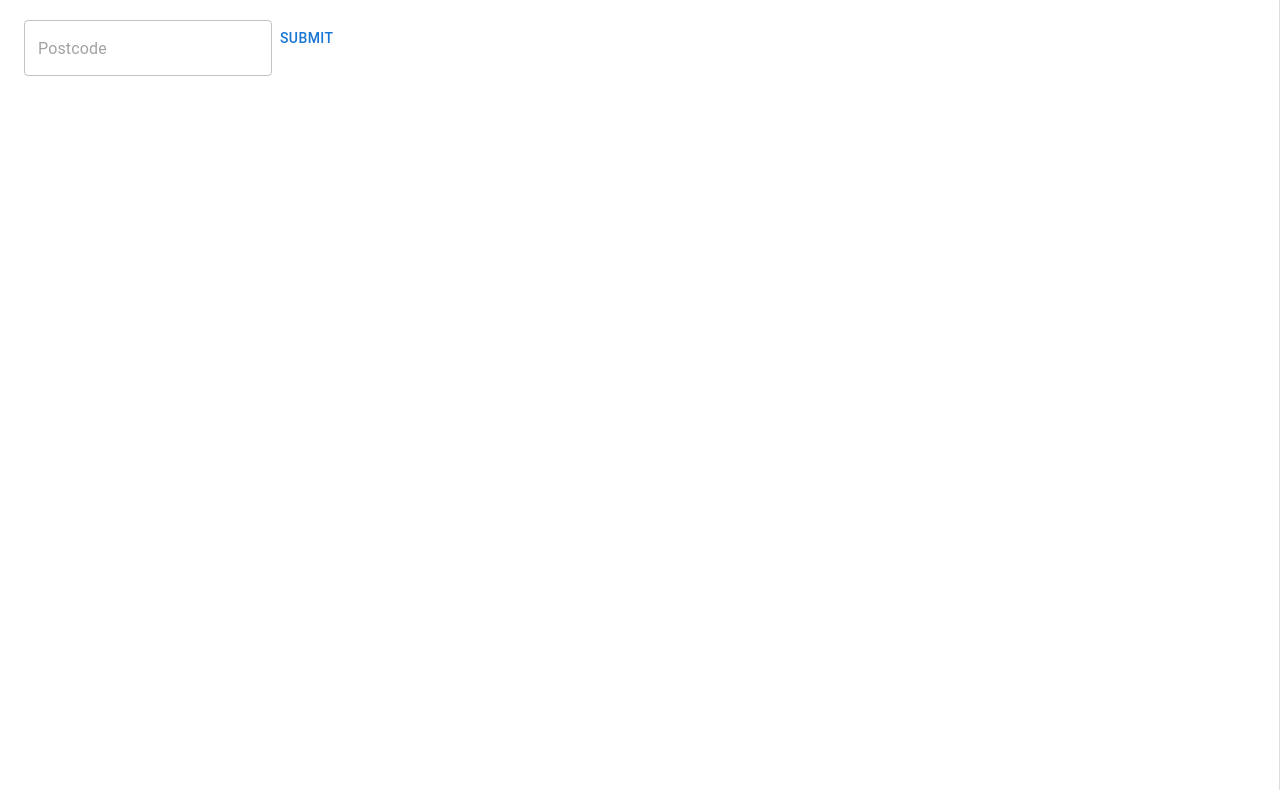
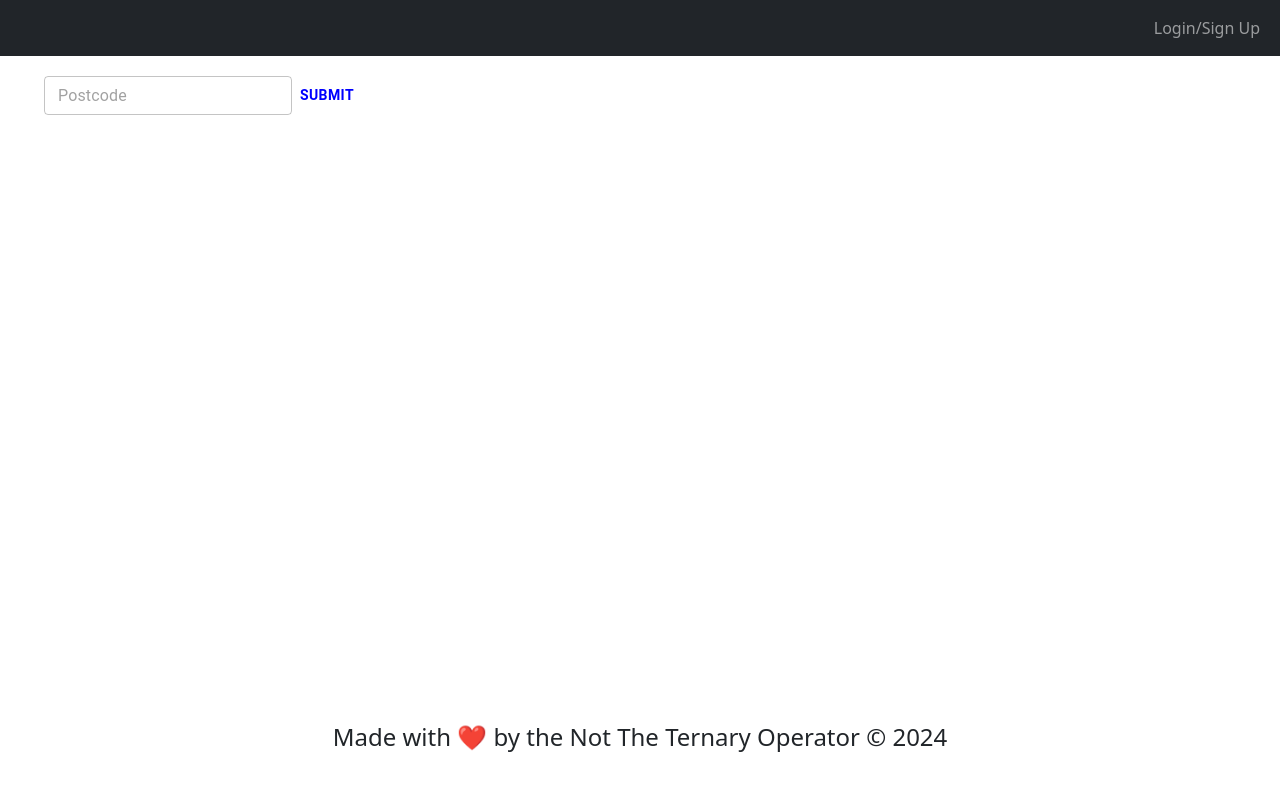
Before and after one commit to nottheternaryoperator/feed-the-world, a React (Vite) app in the folder client/: page / in a window 1280 px wide. Shown: the top 790 px of the page. Built offline with nearby package versions, Linux system fonts and the light colour scheme.

Commit message:
change to structure of pages and components to ensure all sections are going to be visible on the page without the search covering the rest. Some styling work also added to the CSS pages as well as code to the App.jsx to change the routes for some of the components.

```diff
--- a/client/src/App.css
+++ b/client/src/App.css
@@ -1,62 +1,44 @@
-* {
-  margin: 0;
-  padding: 0;
-  box-sizing: border-box;
-  text-decoration: none;
-  background: transparent;
-  font-family: 'Nunito', sans-serif;
-  color: lightgrey;
+
+
+body {
+  background-color: #474747db; /* Set background color for the body */
 }
 
-body {
-  background: rgb(30, 30, 30);
-  color: rgb(30, 30, 30);
-  overflow: hidden;
-  overflow-y: scroll;
+.muiButtonBase-root {
+  color: #f9b66a; /* Adjust color for specific elements if needed */
 }
 
-a {
-  font-weight: 500;
-  color: #646cff;
-  text-decoration: inherit;
-}
-a:hover {
-  color: #535bf2;
+.app-container {
+  display: flex;
+  flex-direction: column;
+  min-height: 100vh; /* Set minimum height to 100% of the viewport height */
 }
 
-h1 {
-  font-size: 3.2em;
-  line-height: 1.1;
+.content-container {
+  flex-grow: 1; /* Allow the content to grow to fill the remaining space */
+  padding: 20px; /* Adjust padding as needed */
 }
 
-button {
-  border-radius: 8px;
-  border: 1px solid transparent;
-  padding: 0.6em 1.2em;
-  font-size: 1em;
-  font-weight: 500;
-  font-family: inherit;
-  background-color: #1a1a1a;
-  cursor: pointer;
-  transition: border-color 0.25s;
-}
-button:hover {
-  border-color: #646cff;
-}
-button:focus,
-button:focus-visible {
-  outline: 4px auto -webkit-focus-ring-color;
+.bank-search-panel {
+  width: 500px; /* Set the width of the panel */
+  flex-shrink: 0; /* Prevent the panel from shrinking */
+  margin-bottom: 20px;
+  background-color: #fff; /* Optional: Set background color */
+  /* border-right: 1px solid #862e2e; */
 }
 
-@media (prefers-color-scheme: light) {
-  :root {
-    color: #213547;
-    background-color: #ffffff;
-  }
-  a:hover {
-    color: #747bff;
-  }
-  button {
-    background-color: #f9f9f9;
-  }
+.search-bar {
+  margin-bottom: 20px; /* Adjust margin as needed */
 }
+
+.search-results {
+  margin-top: 20px; /* Adjust margin as needed */
+}
+
+.card {
+  margin-bottom: 20px; /* Adjust margin as needed */
+  border: 1.5px solid #ddd; /* Optional: Add border to cards */
+  border-radius: 10px; /* Optional: Add border radius to cards */
+  height: 130px;
+  font-size: 8px; /* Optional: Adjust font size */
+}
--- a/client/src/App.jsx
+++ b/client/src/App.jsx
@@ -1,19 +1,10 @@
-// import './App.css';
-// import { useState } from 'react';
-// import Navbar from './components/Navbar/navbar.jsx';
-// import LoginForm from './components/login/Login.jsx';
-import {
-  ApolloClient,
-  InMemoryCache,
-  ApolloProvider,
-  createHttpLink,
-} from '@apollo/client';
+// App.jsx
+import { ApolloClient, InMemoryCache, ApolloProvider, createHttpLink } from '@apollo/client';
 import { setContext } from '@apollo/client/link/context';
-import BankSearch from './pages/bankSearch.jsx';
-
+import BankSearch from './components/bankSearch/bankSearch.jsx';
 import AppNavbar from './components/form/Navbar.jsx';
-
 import Footer from './components/footer/footer.jsx';
+import './App.css'; // Import the CSS file
 
 const httpLink = createHttpLink({
   uri: '/graphql',
@@ -37,16 +28,16 @@ const client = new ApolloClient({
 function App() {
   return (
     <ApolloProvider client={client}>
-      <>
+      <div className="app-container">
         <AppNavbar />
-        <BankSearch />
-        {/* <Navbar /> */}
-        {/* Conditionally render the LoginForm modal */}
-        {/* {!isLoggedIn && <LoginForm onLoginSuccess={handleLoginSuccess} />} */}
-        {/* Render other components */}
-      </>
-      <Footer />
+        <div className="content-container">
+          {/* Add other components here */}
+          <BankSearch />
+        </div>
+        <Footer />
+      </div>
     </ApolloProvider>
   );
 }
+
 export default App;
--- a/client/src/pages/bankSearch.css
+++ b/client/src/components/bankSearch/bankSearch.css
@@ -1,20 +1,24 @@
-.bank-search-panel {
-    position: fixed;
-    left: 0;
-    top: 0;
-    width: 100vw; /* Adjust width as needed */
-    height: 100vh; /* Make the panel cover the entire height of the viewport */
-    overflow-y: auto; /* Enable vertical scrolling if content overflows */
-    padding: 20px; /* Adjust padding as needed */
-    margin: 0; /* Reset margin */
-    background-color: #fff; /* Optional: Set background color */
-    border-right: 1px solid #ddd; /* Optional: Add border to visually separate from the rest of the page */
-  }
 
   .search-bar {
     margin-bottom: 20px; /* Adjust margin as needed */
+    display: flex;
+    align-items: center;
+  }
+  .search-bar button {
+    margin-left: 10 px;
+    color: blue;
+    font-weight: 600;
+    transition: background-color 0.3s ease;
+    border: grey;
   }
 
+  .search-bar button:hover {
+    background-color: #ff5733;
+    color: aqua;
+  }
+  .search-bar input {
+    height: 6px;
+  }
   .search-results {
     margin-top: 20px; /* Adjust margin as needed */
   }
--- a/client/src/pages/bankSearch.jsx
+++ b/client/src/components/bankSearch/bankSearch.jsx
@@ -1,23 +1,14 @@
-
+// bankSearch.jsx
 import { useState, useEffect } from 'react';
 import { useMutation } from '@apollo/client';
-import { SAVE_BANK } from '../utils/mutations';
-import Auth from '../utils/auth';
-import { saveBankNames, getSavedBankNames } from '../utils/localStorage';
-// import { FormControl } from '@mui/base/FormControl';
+import { SAVE_BANK } from '../../utils/mutations';
+import Auth from '../../utils/auth';
+import { saveBankNames, getSavedBankNames } from '../../utils/localStorage';
 import TextField from "@mui/material/TextField";
-import {
-  CardActionArea,
-  FormControl,
-  FormLabel,
-  CardActions,
-  CardContent,
-  Typography,
-} from "@mui/material";
 import Button from "@mui/material/Button";
 import Container from "@mui/material/Container";
-import Grid from "@mui/material/Grid";
 import Card from "@mui/material/Card";
+import { CardContent, CardActions, Typography } from "@mui/material";
 import "./bankSearch.css";
 
 const BankSearch = () => {
@@ -30,48 +21,37 @@ const BankSearch = () => {
     return () => saveBankNames(savedBankNames);
   });
 
-  //function to handle the input form for postcode. it calls the api with the input from the form, and maps the response to bankData object.
   const formSubmitHandler = async (event) => {
     event.preventDefault();
-    console.log(searchInput);
     if (!searchInput) {
       return false;
     }
 
     try {
       const response = await fetch(
-        `https://www.givefood.org.uk/api/2/foodbanks/search/?address=${searchInput}` //put API in here
+        `https://www.givefood.org.uk/api/2/foodbanks/search/?address=${searchInput}`
       );
       if (!response.ok) {
         throw new Error("API response error");
       }
-      console.log(response);
 
       const results = await response.json();
 
-      console.log(results);
-
       const bankData = results.map((bank) => ({
-        // bankId: bank.id,
         name: bank.name,
         address: bank.address,
-        needs: bank.needs.needs || [
-          "This foodbank hasn't posted any needed items.",
-        ],
+        needs: bank.needs.needs || ["This foodbank hasn't posted any needed items."],
         phone: bank.phone || ["no phone number available."],
         email: bank.email || ["no email address available."],
         link: bank.urls.homepage || ["no website address available"],
       }));
-      console.log(bankData);
       setSearchedBanks(bankData);
       setSearchInput("");
     } catch (err) {
       console.error(err);
     }
-
   };
 
-  // function to save the selected foodbanks to the database
   const saveBankHandler = async (name) => {
     const bankToSave = searchedBanks.find((bank) => bank.name === name);
 
@@ -93,19 +73,18 @@ const BankSearch = () => {
   };
 
   return (
-    <>
-      <Container maxWidth="sm" className="bank-search-panel">
-        <FormControl
-          className="search-bar"
-          onSubmit={formSubmitHandler}
-          value={searchInput}
-          onChange={(e) => setSearchInput(e.target.value)}>
-          <form>
-            <TextField type="text" placeholder="Postcode" variant="outlined" />
-            <Button type="submit">Submit</Button>
-          </form>
-        </FormControl>
-
+    <div className="bank-search-panel">
+      <Container maxWidth="sm">
+        <form onSubmit={formSubmitHandler} className="search-bar">
+          <TextField
+            type="text"
+            placeholder="Postcode"
+            variant="outlined"
+            value={searchInput}
+            onChange={(e) => setSearchInput(e.target.value)}
+          />
+          <Button type="submit">Submit</Button>
+        </form>
 
         <div className="search-results">
           {searchedBanks.map((bank) => (
@@ -115,14 +94,15 @@ const BankSearch = () => {
                 <Typography>{bank.address}</Typography>
               </CardContent>
               <CardActions>
-                <Button size="small">Favorite</Button>
+                <Button size="small" onClick={() => saveBankHandler(bank.name)}>
+                  Favorite
+                </Button>
               </CardActions>
             </Card>
           ))}
         </div>
-
       </Container>
-    </>
+    </div>
   );
 };
 
--- a/client/src/components/footer/footer.css
+++ b/client/src/components/footer/footer.css
@@ -0,0 +1,6 @@
+  .footer {
+    width: 100%;
+    padding: 20px;
+    color: blue;
+    text-align: center;
+  }
--- a/client/src/components/footer/footer.jsx
+++ b/client/src/components/footer/footer.jsx
@@ -4,7 +4,7 @@ const Footer = () => {
   const location = useLocation();
   const navigate = useNavigate();
   return (
-    <footer className="w-100 mt-auto bg-secondary p-4">
+    <footer>
       <div className="container text-center mb-5">
         {location.pathname !== '/' && (
           <button
--- /dev/null
+++ b/client/src/components/form/AppNavbar.css
@@ -0,0 +1,6 @@
+/* AppNavbar.css */
+
+.navbar nav-link:hover {
+    background-color: #ff5733;
+    color: aqua;
+  }
--- a/client/src/index.css
+++ /dev/null
@@ -1,63 +0,0 @@
-* {
-  margin: 0;
-  padding: 0;
-  box-sizing: border-box;
-  text-decoration: none;
-  background: transparent;
-  font-family: 'Nunito', sans-serif;
-  color: lightgrey;
-}
-
-body {
-  background: rgb(30, 30, 30);
-  color: rgb(30, 30, 30);
-  overflow: hidden;
-  overflow-y: scroll;
-}
-
-
-a {
-  font-weight: 500;
-  color: #646cff;
-  text-decoration: inherit;
-}
-a:hover {
-  color: #535bf2;
-}
-
-h1 {
-  font-size: 3.2em;
-  line-height: 1.1;
-}
-
-button {
-  border-radius: 8px;
-  border: 1px solid transparent;
-  padding: 0.6em 1.2em;
-  font-size: 1em;
-  font-weight: 500;
-  font-family: inherit;
-  background-color: #1a1a1a;
-  cursor: pointer;
-  transition: border-color 0.25s;
-}
-button:hover {
-  border-color: #646cff;
-}
-button:focus,
-button:focus-visible {
-  outline: 4px auto -webkit-focus-ring-color;
-}
-
-@media (prefers-color-scheme: light) {
-  :root {
-    color: #213547;
-    background-color: #ffffff;
-  }
-  a:hover {
-    color: #747bff;
-  }
-  button {
-    background-color: #f9f9f9;
-  }
-}
--- a/client/src/pages/savedBanks.jsx
+++ b/client/src/pages/savedBanks.jsx
@@ -2,7 +2,7 @@ import { useQuery, useMutation } from '@apollo/client';
 import { QUERY_ME } from '../utils/queries';
 import { REMOVE_BANK } from '../utils/mutations';
 import Auth from '../utils/auth';
-import { removeBankName } from '../utils/localStorage';
+// import { removeBankName } from '../utils/localStorage';
 
 import TextField from '@mui/material/TextField';
 import {
--- a/package.json
+++ b/package.json
@@ -17,6 +17,7 @@
   },
   "dependencies": {
     "@apollo/server": "^4.10.1",
-    "bootstrap": "^5.3.3"
+    "bootstrap": "^5.3.3",
+    "react-router-dom": "^6.22.3"
   }
 }
```
Also changed, not shown: 1 other file (tests, documents, lock files or other folders).
